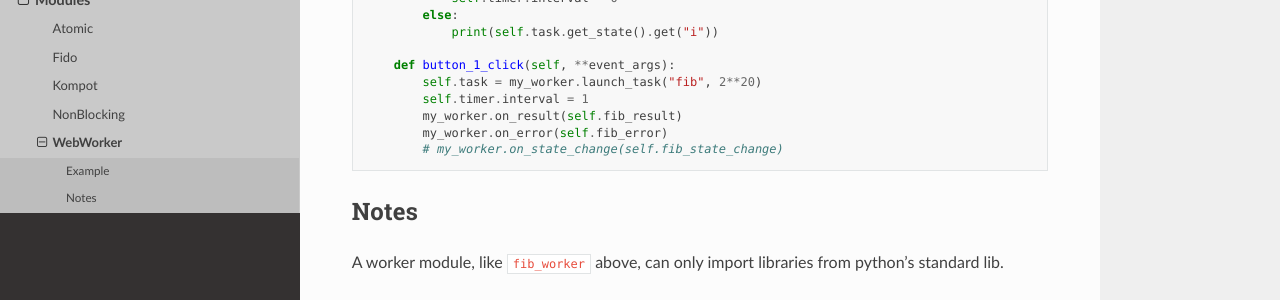
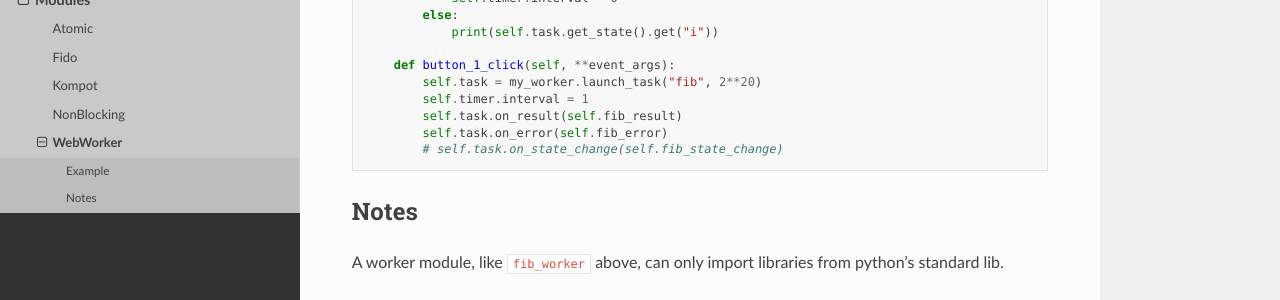
Before and after one commit to anvilistas/anvil-labs, a Sphinx documentation site: the page built from docs/guides/modules/web_worker.rst, in a window 1280 px wide and 900 px high, scrolled down 865 px. Shown: the part 151-451 px from the top of the window. Built offline with Sphinx 7.4.7 and the Read the Docs theme 2.0.0, drawn with Linux system fonts in a browser that asks for light colours.

Commit message:
Update web_worker.rst example code

```diff
--- a/docs/guides/modules/web_worker.rst
+++ b/docs/guides/modules/web_worker.rst
@@ -57,9 +57,9 @@ In your code use the ``web_worker`` module call the ``fib`` function as a backgr
         def button_1_click(self, **event_args):
             self.task = my_worker.launch_task("fib", 2**20)
             self.timer.interval = 1
-            my_worker.on_result(self.fib_result)
-            my_worker.on_error(self.fib_error)
-            # my_worker.on_state_change(self.fib_state_change)
+            self.task.on_result(self.fib_result)
+            self.task.on_error(self.fib_error)
+            # self.task.on_state_change(self.fib_state_change)
 
 Notes
 -----
```
